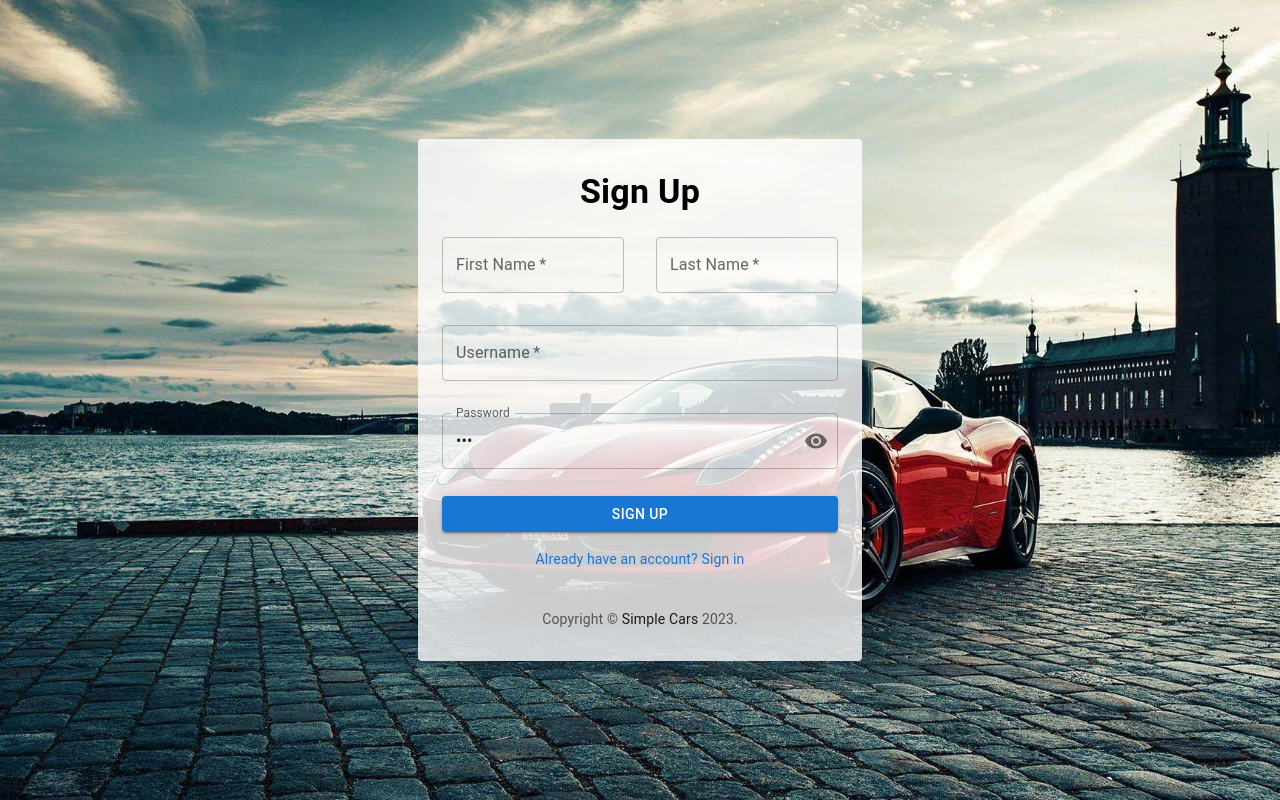
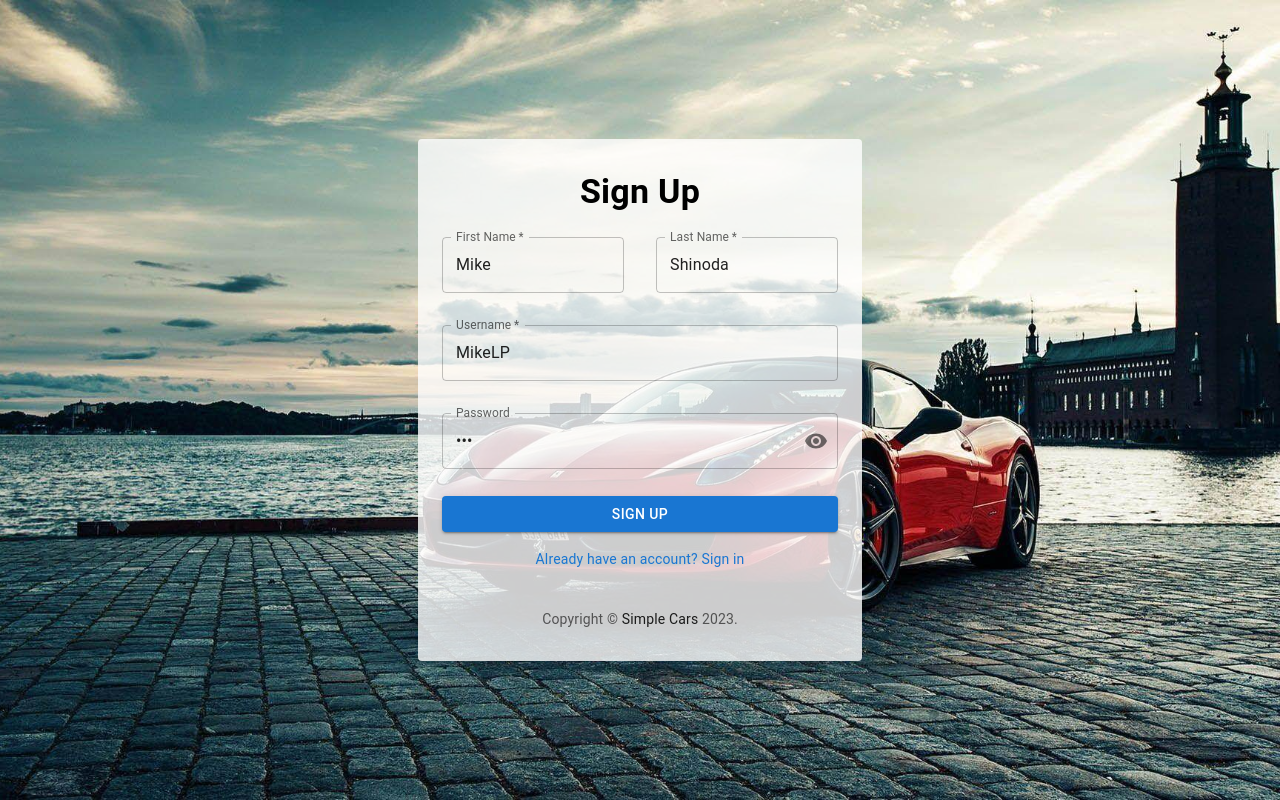
Before and after one commit to Digital-Human-BK/Simple-Cars-with-Saga, a React (Create React App) app: page /register in a window 1280 px wide. Built offline with nearby package versions, Linux system fonts and the light colour scheme.

Commit message:
[fix] register form inputs missing value prop

```diff
--- a/src/containers/SignUp/SignUp.tsx
+++ b/src/containers/SignUp/SignUp.tsx
@@ -40,7 +40,12 @@ export default function SignUp() {
     showPassword: false,
     handleToggleShowPassword: () => {},
     handleMouseDownPassword: () => {},
-    userCredentials: { username: 'Mike', password: '123' },
+    userCredentials: {
+      firstName: 'Mike',
+      lastName: 'Shinoda',
+      username: 'MikeLP',
+      password: '123',
+    },
     inputErrors: false,
     handleChange: () => {},
     handleRegisterSubmit: () => {},
@@ -80,6 +85,7 @@ export default function SignUp() {
                   id="firstName"
                   name="firstName"
                   label="First Name"
+                  value={userCredentials.firstName}
                   // error={!!inputErrors.firstNameError}
                   // helperText={inputErrors.firstNameError}
                   onChange={(ev) => handleChange()}
@@ -92,6 +98,7 @@ export default function SignUp() {
                   id="lastName"
                   label="Last Name"
                   name="lastName"
+                  value={userCredentials.lastName}
                   // error={!!inputErrors.lastNameError}
                   // helperText={inputErrors.lastNameError}
                   onChange={(ev) => handleChange()}
@@ -104,6 +111,7 @@ export default function SignUp() {
                   id="username"
                   label="Username"
                   name="username"
+                  value={userCredentials.username}
                   // error={!!inputErrors.usernameError}
                   // helperText={inputErrors.usernameError}
                   onChange={(ev) => handleChange()}
```
